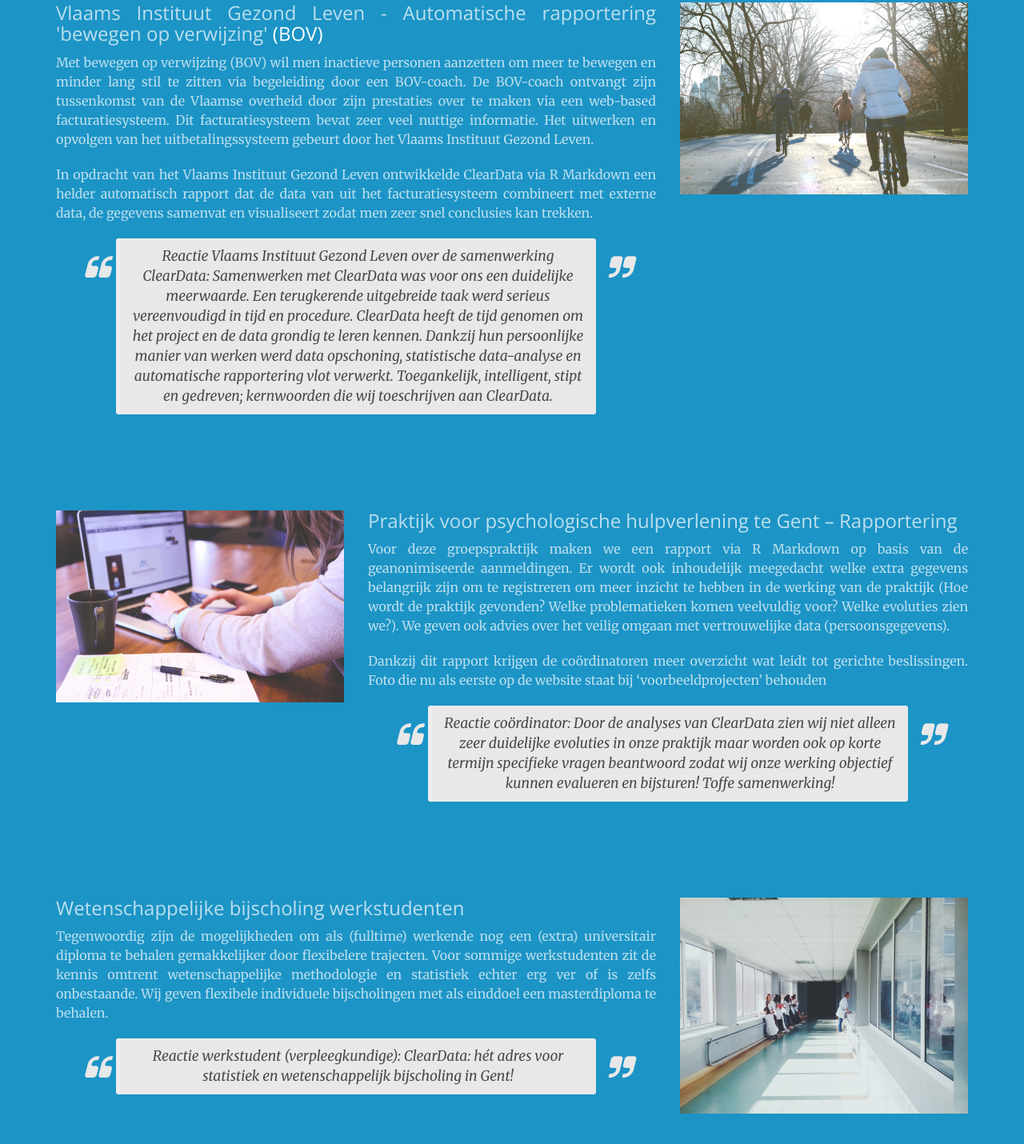
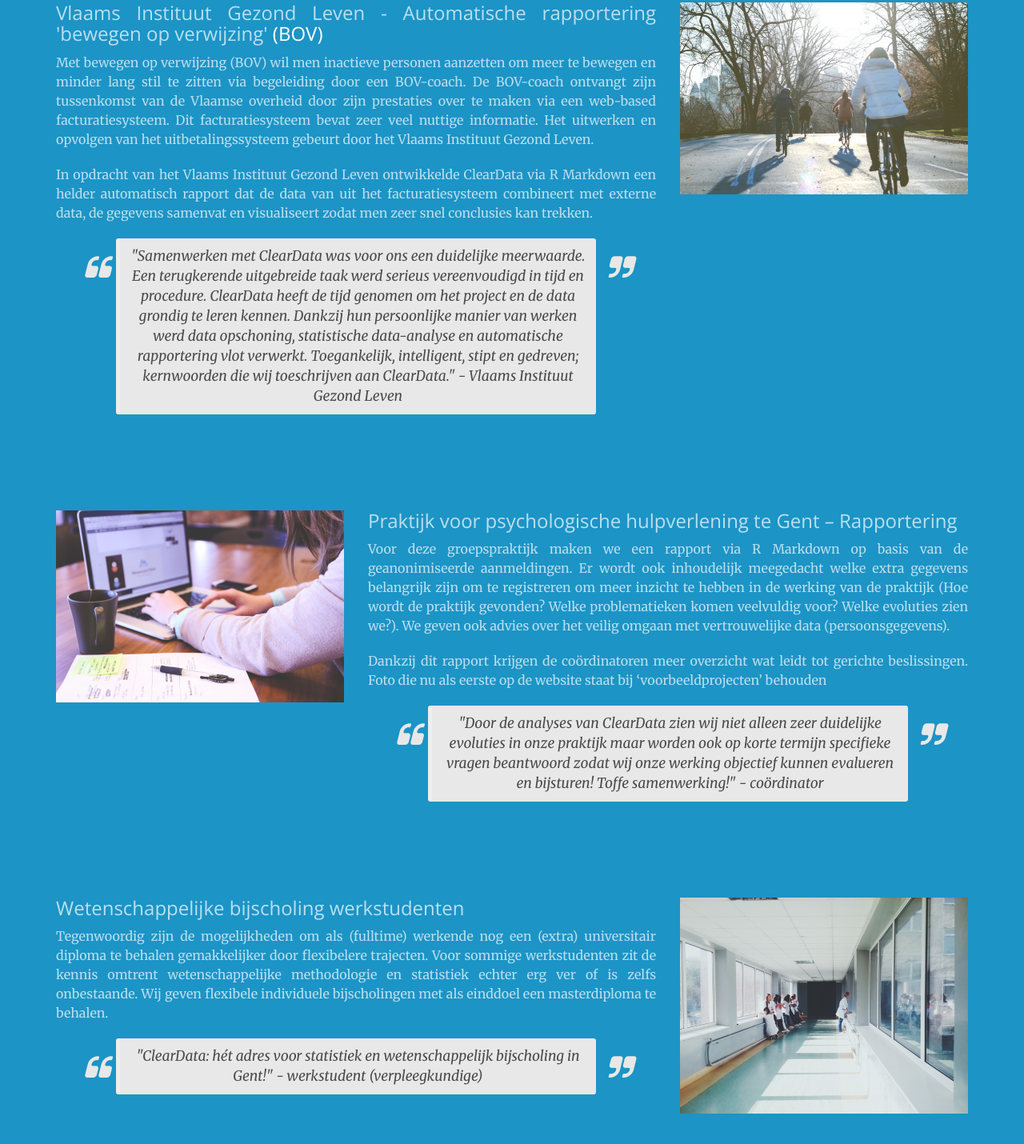
Before and after one commit to cleardatabe/website, a website: page projects.nl.html in a window 1280 px wide. Shown: the part 652-2082 px from the top of the page at 80% size. Drawn offline with nearby package versions, Linux system fonts and the light colour scheme; files that its build step writes are made by us from their sources.

Commit message:
phrasing

```diff
--- a/projects.nl.html
+++ b/projects.nl.html
@@ -57,11 +57,10 @@
                         </p>
                         <div class="reaction">
                         <blockquote>
-                        Reactie Vlaams Instituut Gezond Leven over de samenwerking ClearData:
-                        Samenwerken met ClearData was voor ons een duidelijke meerwaarde. Een terugkerende uitgebreide taak werd serieus vereenvoudigd in tijd en procedure.
+                        "Samenwerken met ClearData was voor ons een duidelijke meerwaarde. Een terugkerende uitgebreide taak werd serieus vereenvoudigd in tijd en procedure.
                         ClearData heeft de tijd genomen om het project en de data grondig te leren kennen. Dankzij hun persoonlijke manier van werken werd data opschoning,
                         statistische data-analyse en automatische rapportering vlot verwerkt. Toegankelijk, intelligent, stipt en gedreven; kernwoorden die wij toeschrijven
-                        aan ClearData.
+                        aan ClearData." - Vlaams Instituut Gezond Leven
                         </blockquote>
                         </div>
                     </div>
@@ -88,9 +87,8 @@
                         </p>
                         <div class="reaction">
                         <blockquote>
-                        Reactie coördinator:
-                        Door de analyses van ClearData zien wij niet alleen zeer duidelijke evoluties in onze praktijk maar worden ook op korte termijn
-                        specifieke vragen beantwoord zodat wij onze werking objectief kunnen evalueren en bijsturen! Toffe samenwerking!
+                        "Door de analyses van ClearData zien wij niet alleen zeer duidelijke evoluties in onze praktijk maar worden ook op korte termijn
+                        specifieke vragen beantwoord zodat wij onze werking objectief kunnen evalueren en bijsturen! Toffe samenwerking!" - coördinator
                         </blockquote>
                         </div>
                     </div>
@@ -112,8 +110,7 @@
                         </p>
                         <div class="reaction">
                         <blockquote>
-                        Reactie werkstudent (verpleegkundige):
-                        ClearData: hét adres voor statistiek en wetenschappelijk bijscholing in Gent!
+                        "ClearData: hét adres voor statistiek en wetenschappelijk bijscholing in Gent!" - werkstudent (verpleegkundige)
                         </blockquote>
                         </div>
                     </div>
```
